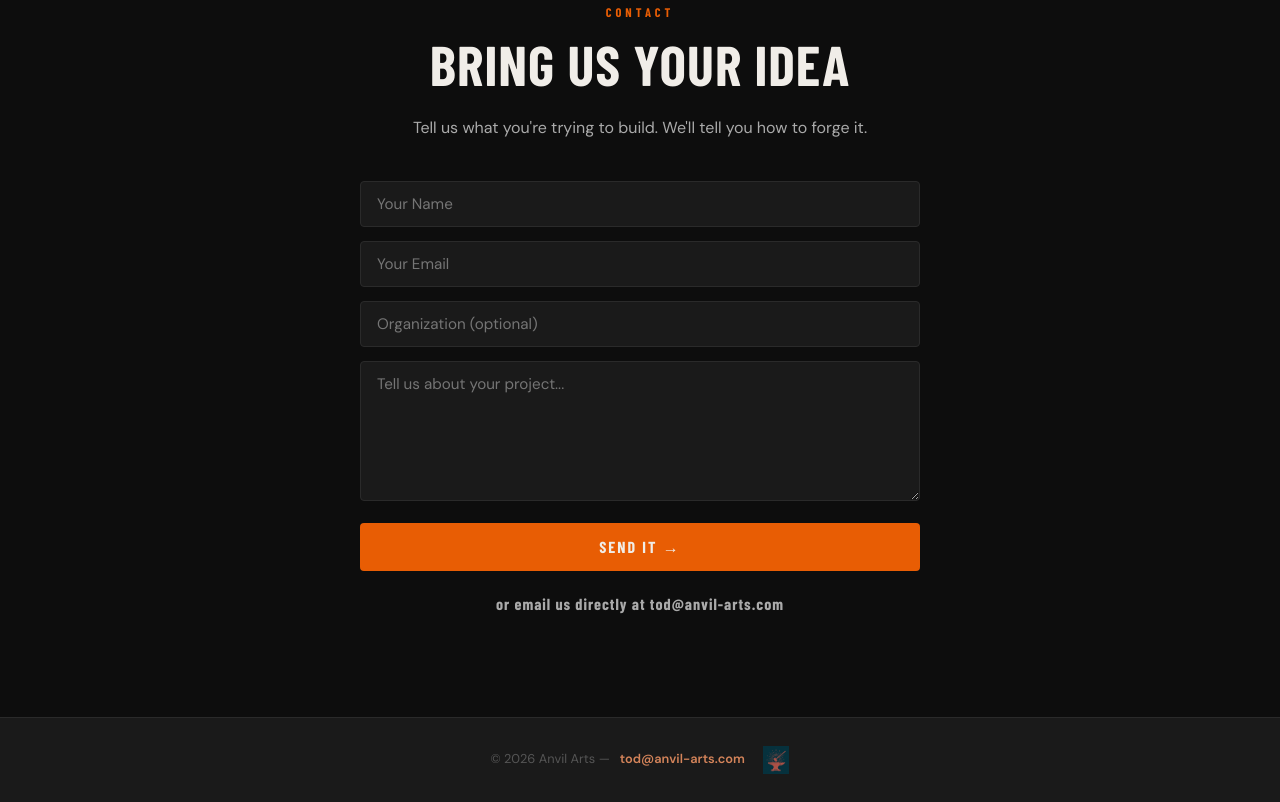
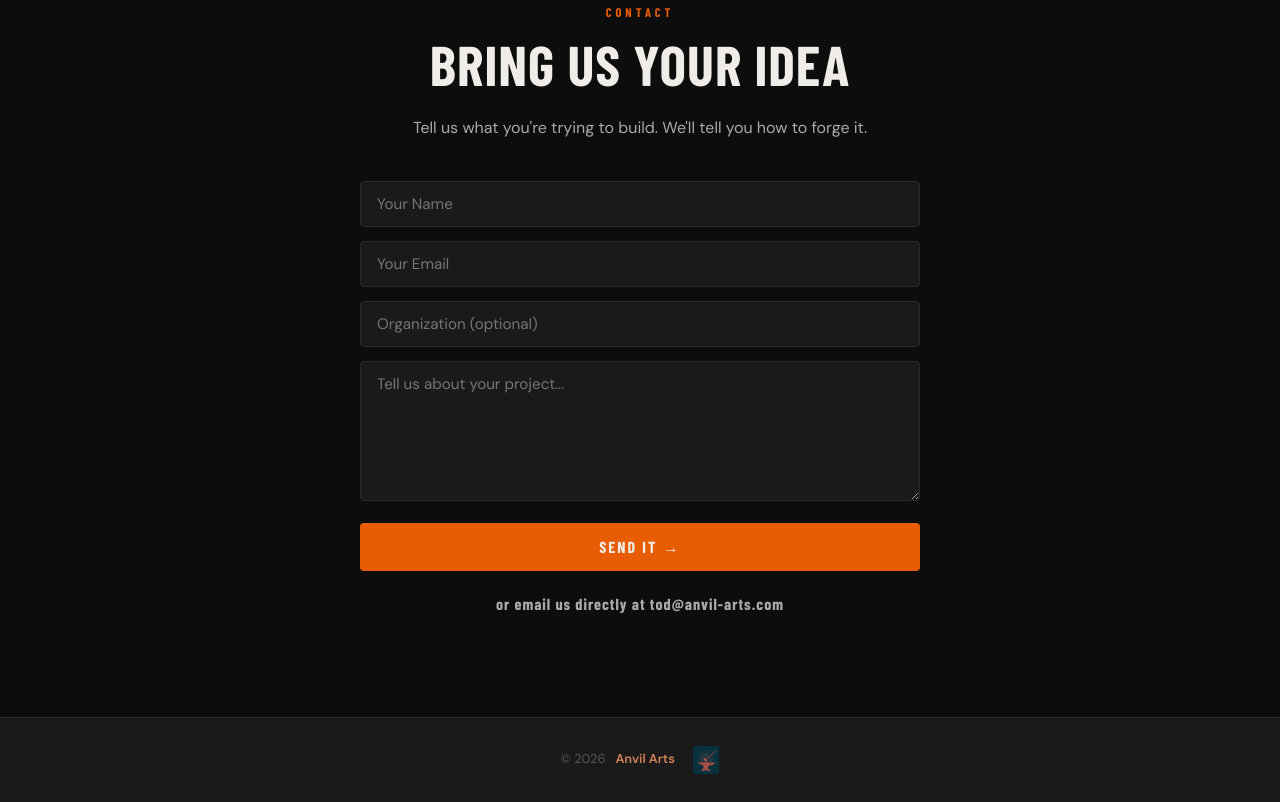
Before and after one commit to Advocate4tK/anvil-arts, a plain HTML site: page index.html in a window 1280 px wide. Shown: the part 3341-4143 px from the top of the page. Drawn offline with nearby package versions, Linux system fonts and the light colour scheme; a web font is replaced by a local one.

Commit message:
Force redeploy: clean footer, no email

```diff
--- a/index.html
+++ b/index.html
@@ -477,7 +477,7 @@
 
     <!-- FOOTER -->
     <footer>
-        <p style="display:flex;align-items:center;justify-content:center;gap:10px;">&copy; 2026 Anvil Arts &mdash; <a href="mailto:tod@anvil-arts.com" style="color:#d4845a;font-weight:700;text-decoration:none;">tod@anvil-arts.com</a> <img src="assets/anvil.png" height="28" style="opacity:0.75;" title="Built by Anvil Arts"></p>
+        <p style="display:flex;align-items:center;justify-content:center;gap:10px;">&copy; 2026 <a href="https://anvil-arts.com" style="color:#d4845a;font-weight:700;text-decoration:none;">Anvil Arts</a> <img src="assets/anvil.png" height="28" style="opacity:0.75;" title="Anvil Arts"></p>
     </footer>
 
 </body>
```
Also changed, not shown: 1 other file.
